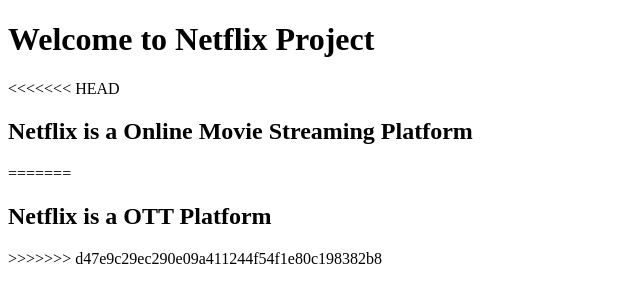
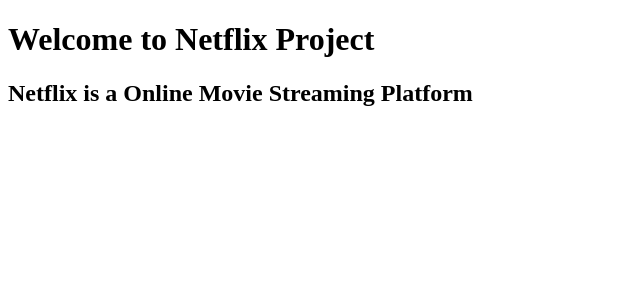
Before and after one commit to srtechops/netflix, a plain HTML site: page index.html in a window 1280 px wide. Shown: the whole page, without its empty margins (0-640 px from the left). Drawn offline with Linux system fonts and the light colour scheme.

Commit message:
Update index.html

```diff
--- a/index.html
+++ b/index.html
@@ -7,10 +7,6 @@
 </head>
 <body>
     <h1>Welcome to Netflix Project</h1>
-<<<<<<< HEAD
     <h2>Netflix is a Online Movie Streaming Platform</h2>
-=======
-    <h2>Netflix is a OTT Platform</h2>
->>>>>>> d47e9c29ec290e09a411244f54f1e80c198382b8
 </body>
 </html>
```
